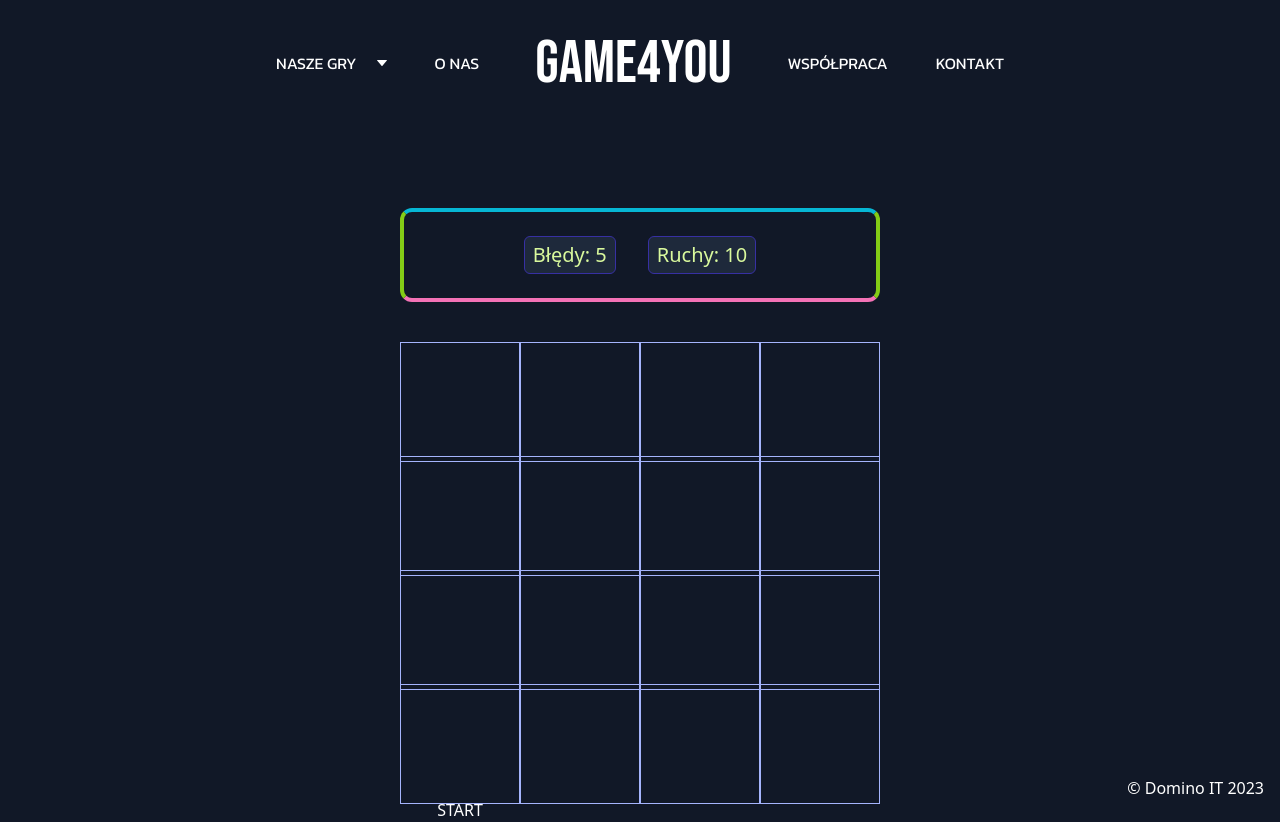
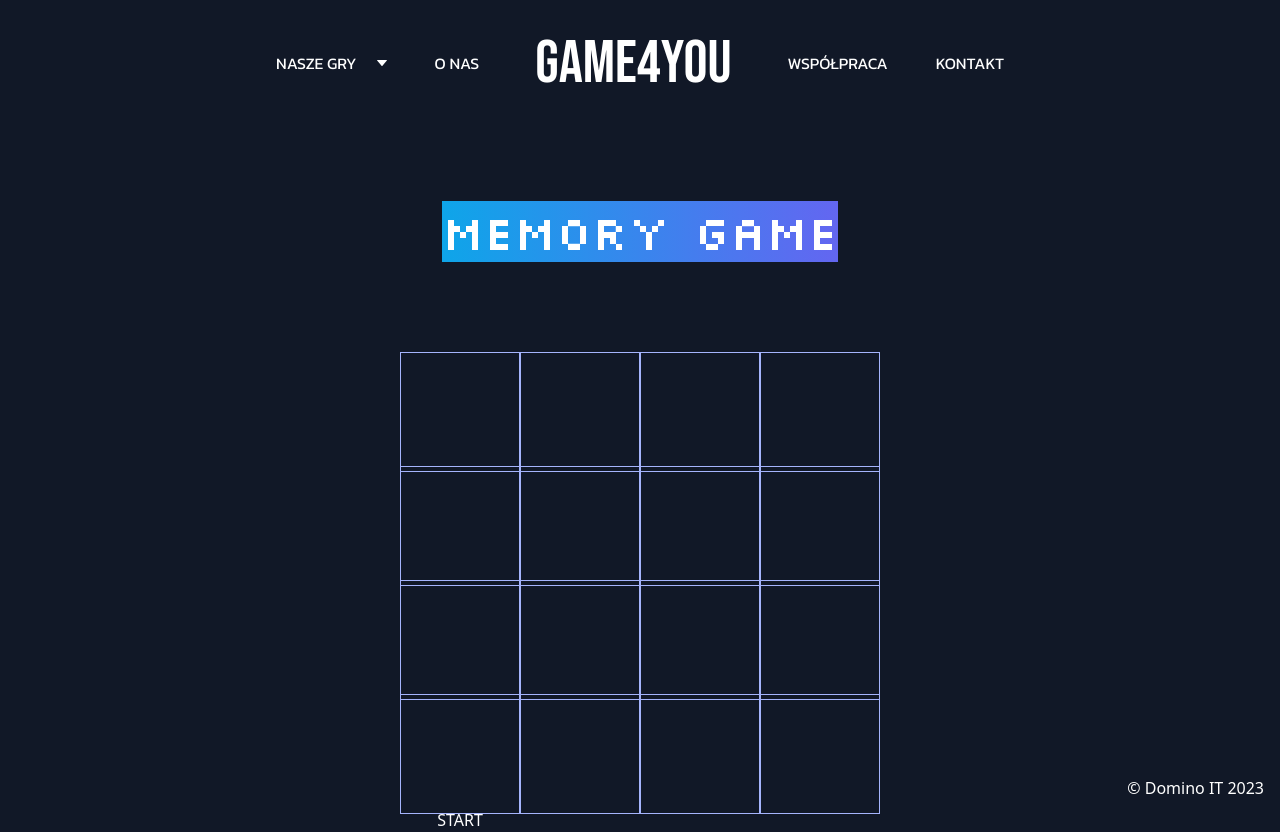
Before and after one commit to DominoxB/Game4You, a Vue app: page /MemoryGame in a window 1280 px wide. Built offline with nearby package versions, Linux system fonts and the light colour scheme.

Commit message:
feat: add condition with btn start

```diff
--- a/src/components/organisms/MemoryGameBoard.vue
+++ b/src/components/organisms/MemoryGameBoard.vue
@@ -1,7 +1,12 @@
 <template>
   <div>
-    <MemoryInfoBoard />
-    <Timer v-if="!showBtn"/>
+    <div v-if="showBtn" class="font-silk text-center text-5xl mb-24">
+      <span class="text-white bg-gradient-to-r from-sky-500 to-indigo-500">Memory Game</span>
+    </div>
+    <div v-else>
+      <MemoryInfoBoard />
+      <Timer v-if="!showBtn" class="mx-auto" />
+    </div>
     <div class="grid grid-cols-4 grid-rows-4 w-[480px] h-[480px]">
       <div v-for="card in shuffledCards" :key="card.id">
         <CardItem :image="card.image" />
```
